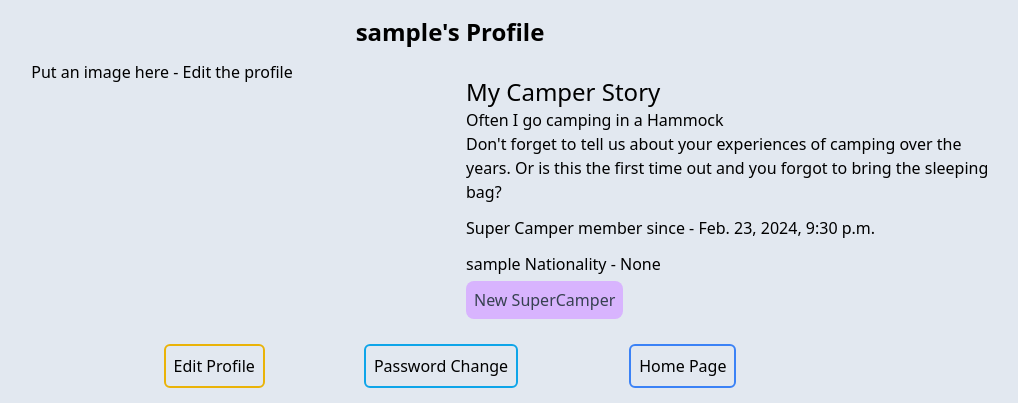
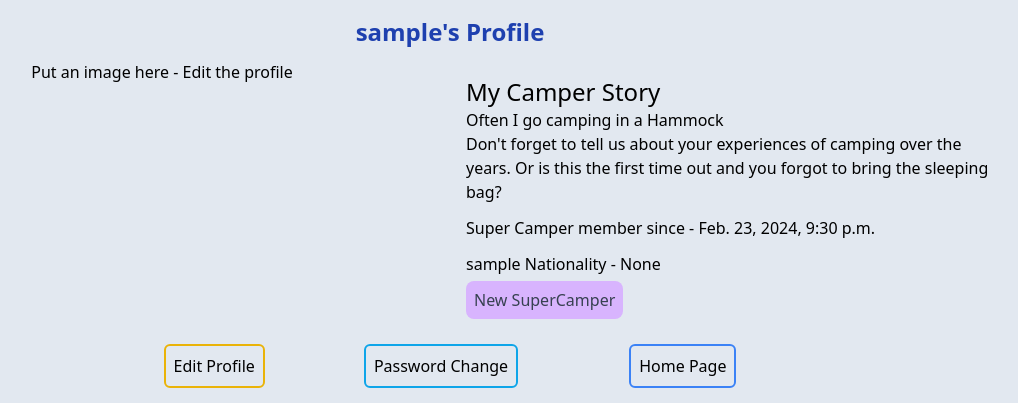
Before and after one commit to Spondycode/2024-TW-SuperCamper, a Django app: page /profile/ in a window 1280 px wide. Shown: the part 56-459 px from the top of the page, without its empty margins (190-1208 px from the left). Run offline with Django 5.2, Linux system fonts and the light colour scheme; the visitor is signed in with stand-in values (Sample User, id 1); data that the repository does not hold is empty; parts of the project's set-up code (start-up, migrations or seed data) failed here and were passed over; some libraries are stand-ins or nearby versions.

Commit message:
Update profile.html styling

```diff
--- a/templates/a_users/profile.html
+++ b/templates/a_users/profile.html
@@ -2,7 +2,7 @@
 
 <div class="">
   <div  class="py-4 bg-slate-200 dark:bg-gray-600">
-    <h3 class="mb-3 text-2xl font-semibold text-center dark:text-yellow-300">
+    <h3 class="mb-3 text-2xl font-semibold text-center text-blue-800 dark:text-yellow-300">
       {{ profile.user }}'s Profile
     </h3>
     <div class="max-w-6xl mx-auto">
```
